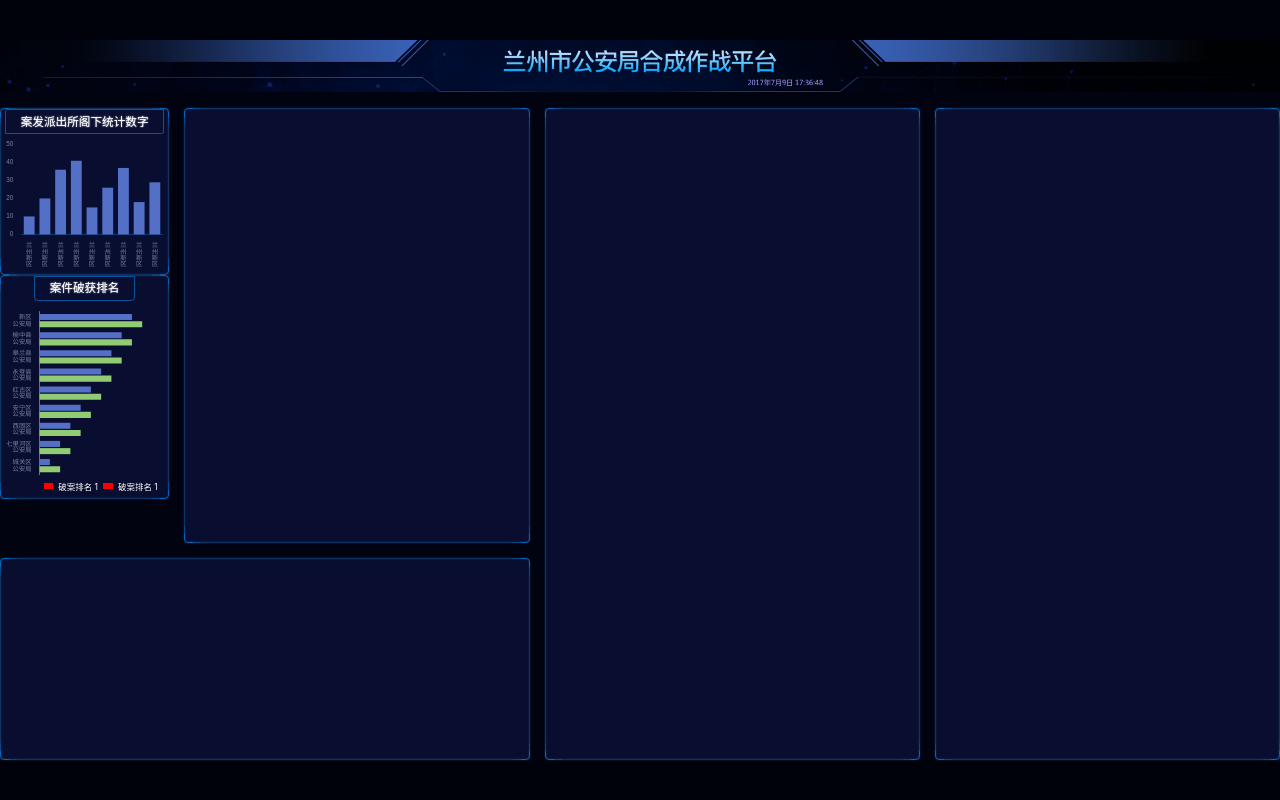
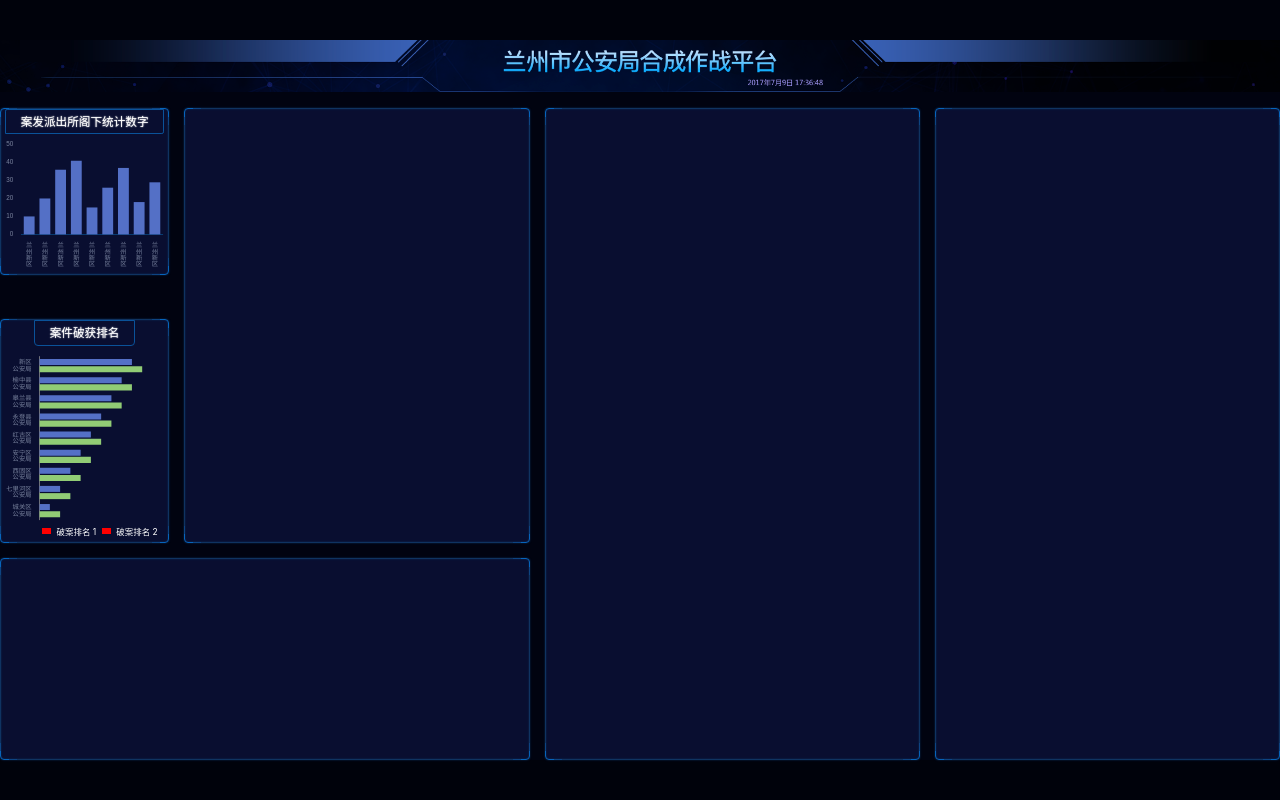
Before and after one commit to xmasuhai/big-screen-visualization_react, a React (Vite) app: page /#/ in a window 1280 px wide. Built offline with nearby package versions, Linux system fonts and the light colour scheme.

Commit message:
修复样式
Took 44 minutes

```diff
--- a/src/components/chart-1.tsx
+++ b/src/components/chart-1.tsx
@@ -40,14 +40,16 @@ export const Chart1 = () => {
         },
         yAxis: {
           splitLine: {show: false},
+          axisLine: {
+            lineStyle: {color: '#083B70'},
+          },
           axisLabel: {
             fontSize: px(12),
           },
         },
-
+        // 实际数据
         series: [
           {
-          name: ' 销量 ',
             type: 'bar',
             data: [10, 20, 36, 41, 15, 26, 37, 18, 29,]
           }
@@ -59,7 +61,7 @@ export const Chart1 = () => {
 
   return (
     <div className="bordered jurisdictional-statistics">
-      <h2> 案发派出所阁下统计数字 </h2>
+      <h2>案发派出所阁下统计数字</h2>
       <div ref={divRef} className="chart"></div>
     </div>
   )
--- a/src/components/chart-2.tsx
+++ b/src/components/chart-2.tsx
@@ -48,12 +48,12 @@ export const Chart2 = () => {
   }, [])
 
   return (
-    <div className="bordered 破获排名">
+    <div className="bordered case-solving-ranking">
       <h2>案件破获排名</h2>
       <div ref={divRef} className="chart"/>
       <div className="legend">
         <span className="first"/> 破案排名 1
-        <span className="second"/> 破案排名 1
+        <span className="second"/> 破案排名 2
       </div>
     </div>
   )
--- a/src/pages/home.scss
+++ b/src/pages/home.scss
@@ -32,7 +32,7 @@
     );
     // section1~5
     @each $key, $color in $box-styles {
-      .section#{$key} {
+      > .section#{$key} {
         grid-area: box#{$key};
         background-color: $color;
       }
@@ -40,6 +40,9 @@
 
     > section {
       text-align: center;
+      display: flex;
+      flex-direction: column;
+      justify-content: space-between;
     }
 
     .bordered {
@@ -71,6 +74,7 @@
 
     }
 
+    // 管辖统计
     .jurisdictional-statistics {
       height: px(315);
       display: flex;
@@ -97,7 +101,8 @@
       }
     }
 
-    .破获排名 {
+    // 破案排名
+    .case-solving-ranking {
       height: px(423);
       display: flex;
       flex-direction: column;
```
Lines whose indentation alone changed are shown as unchanged.
